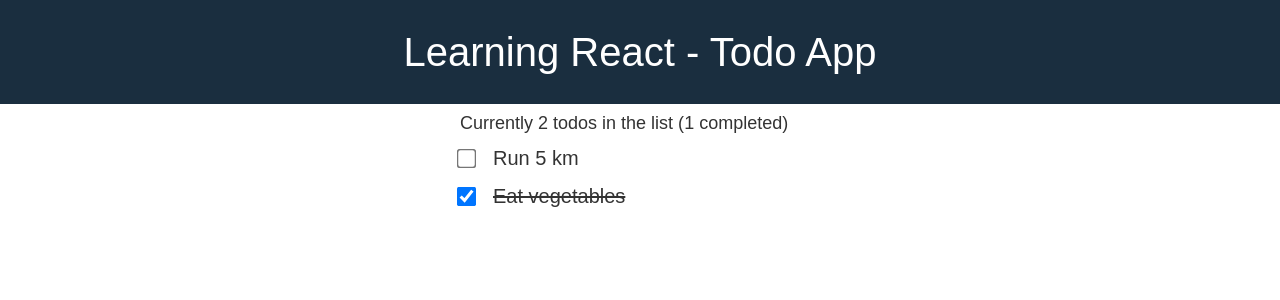
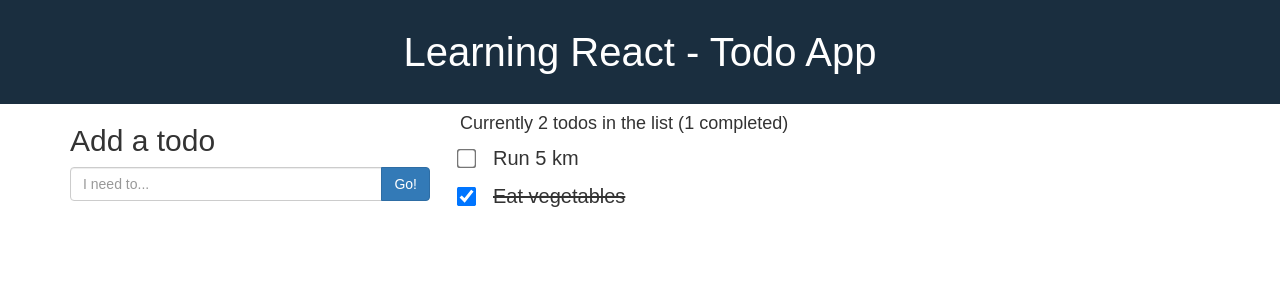
Before and after one commit to LouWii/react-redux-learning-basic-todo, a React (Create React App) app: page / in a window 1280 px wide. Shown: the top 300 px of the page. Built offline with nearby package versions, Linux system fonts and the light colour scheme.

Commit message:
add todo creation feature

```diff
--- a/src/components/Main.js
+++ b/src/components/Main.js
@@ -3,6 +3,16 @@ import TodoList from './TodoList'
 import '../styles/Main.css';
 
 class Main extends Component {
+  constructor(props) {
+    super(props)
+    this.handleTodoSubmit = this.handleTodoSubmit.bind(this)
+  }
+  handleTodoSubmit(e) {
+    e.preventDefault()
+    this.props.addTodo(this.refs.todoText.value)
+    this.refs.todoText.value = ""
+  }
+
   render() {
     return (
       <div className="App">
@@ -12,6 +22,15 @@ class Main extends Component {
         <div className="container">
           <div className="row">
             <div className="col-sm-4">
+              <h2>Add a todo</h2>
+              <form ref="todoForm" onSubmit={this.handleTodoSubmit} >
+                <div className="input-group">
+                  <input type="text" className="form-control" ref="todoText" placeholder="I need to..." />
+                  <span className="input-group-btn">
+                    <input className="btn btn-primary" type="button" value="Go!" />
+                  </span>
+                </div>
+              </form>
             </div>
             <div className="col-sm-8">
               <h4 className="todo-count">Currently {this.props.todos.length} todos in the list ({this.props.todos.filter((todo) => todo.complete).length} completed)</h4>
```
